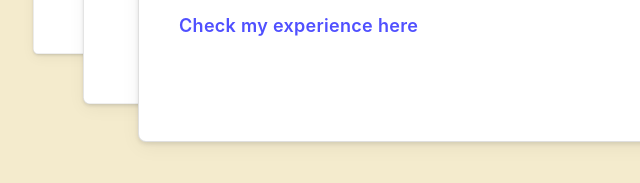
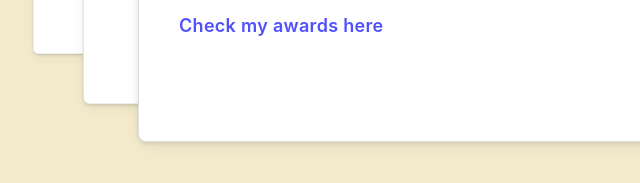
Before and after one commit to AbrahamJulian/michellenats.github.io, a plain HTML site: page index.html in a window 1280 px wide. Shown: the part 1475-1658 px from the top of the page, 202-842 px from the left. Drawn offline with nearby package versions, Linux system fonts and the light colour scheme.

Commit message:
initial commit

```diff
--- a/index.html
+++ b/index.html
@@ -97,7 +97,7 @@
               <a
                 class="heading-3 link"
                 href="https://blog.significa.pt/css-only-slider-71727effff0b#.e5t9l7b55"
-                >Check my experience here</a
+                >Check my portfolio here</a
               >
             </div>
           </label>
@@ -114,7 +114,7 @@
               <a
                 class="heading-3 link"
                 href="https://blog.significa.pt/css-only-slider-71727effff0b#.e5t9l7b55"
-                >Check my experience here</a
+                >Check my awards here</a
               >
             </div>
           </label>
```
